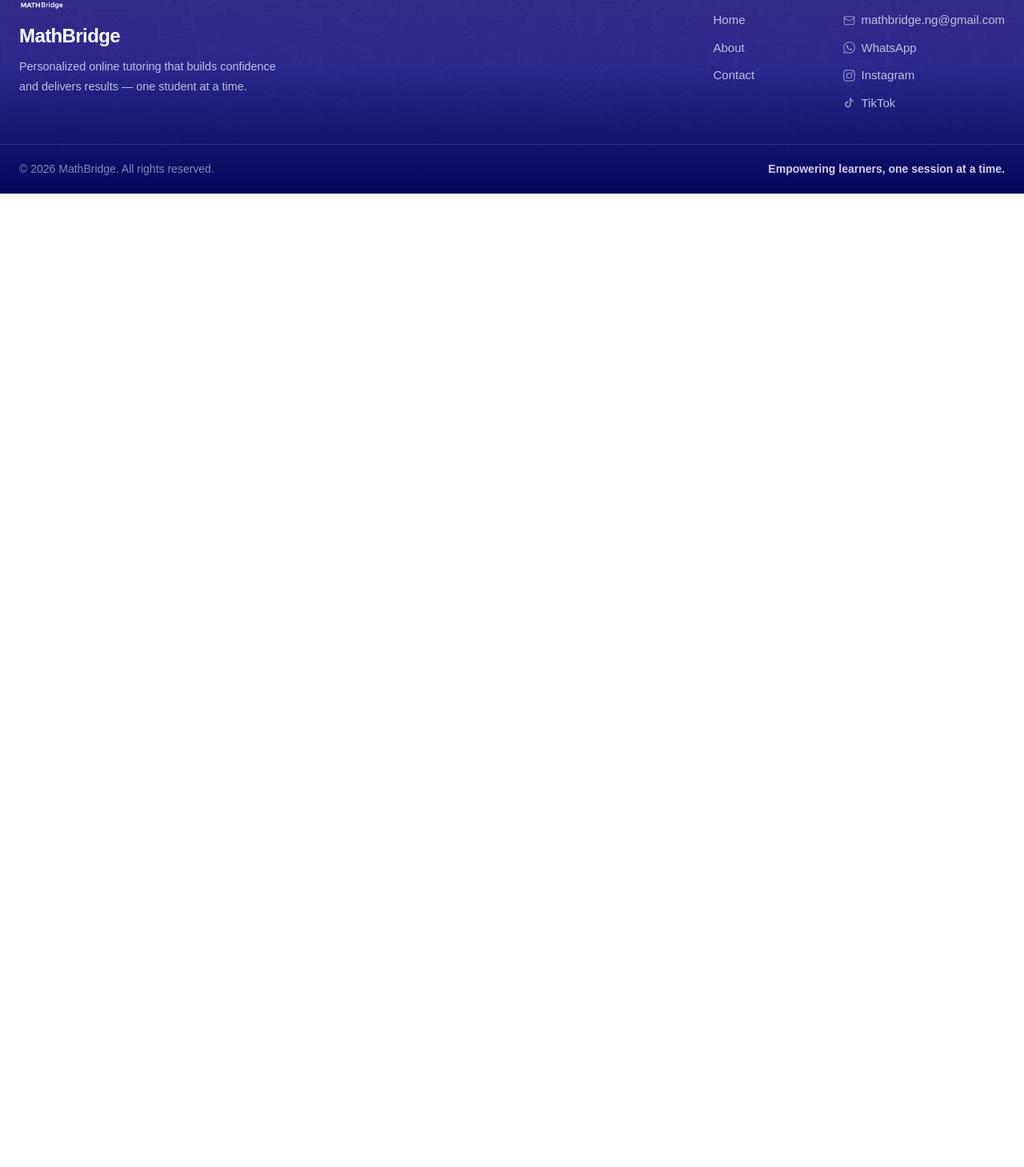
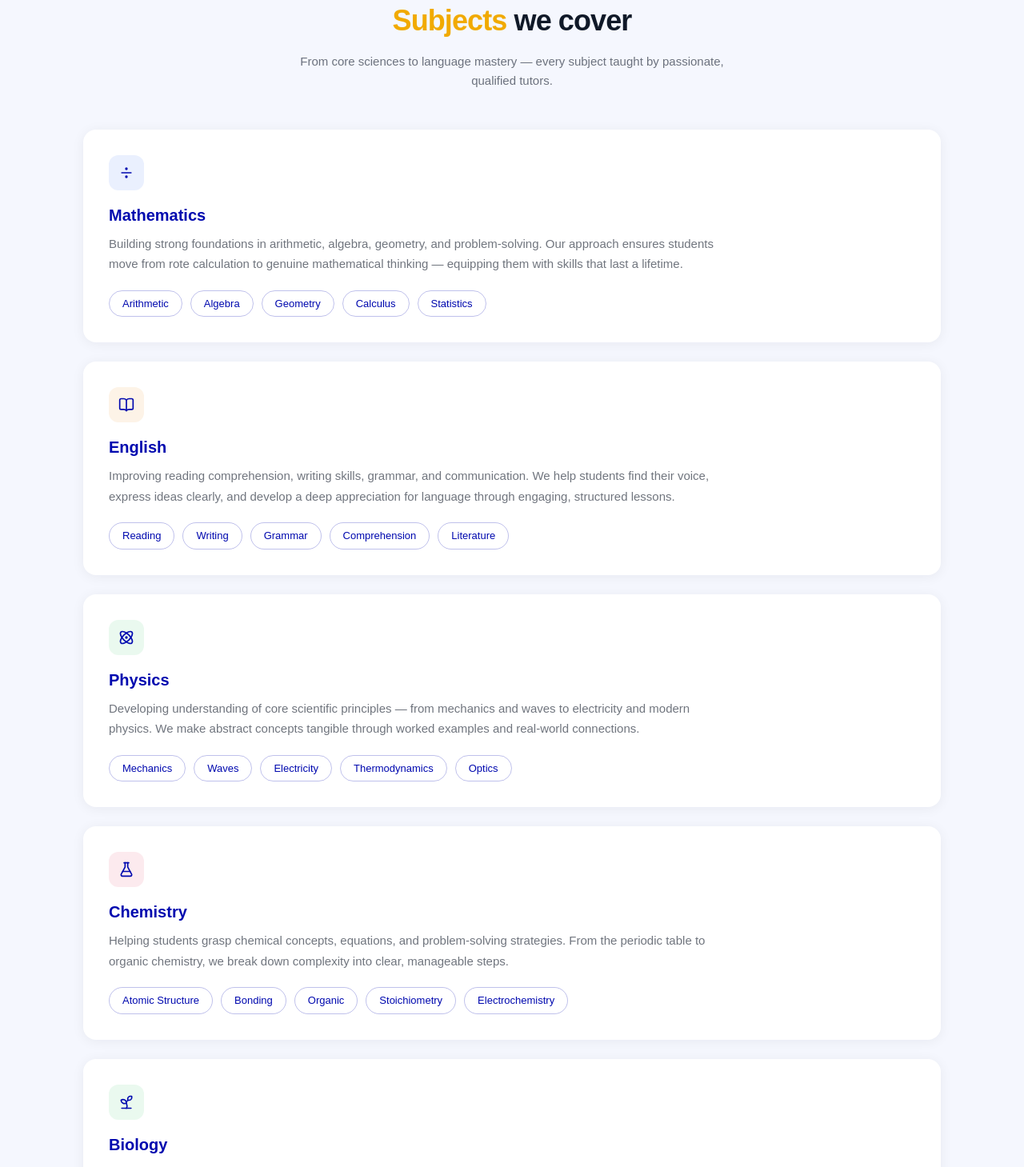
Before and after one commit to MathBridge-Academy-Global-Ltd/mathbridge-website, a Next.js app: page / in a window 1280 px wide. Shown: the part 1085-2544 px from the top of the page at 80% size. Before the commit the page ends 1327 px from the top, so only its background shows below. Built offline with nearby package versions, Linux system fonts and the light colour scheme; a web font is replaced by a local one.

Commit message:
feat: build subject section

```diff
--- a/app/page.tsx
+++ b/app/page.tsx
@@ -1,9 +1,11 @@
 import Hero from "@/components/Hero";
+import Subjects from "@/components/Subjects";
 
 export default function Home() {
   return (
     <>
       <Hero />
+      <Subjects />
     </>
   );
 }
--- /dev/null
+++ b/components/Subjects.tsx
@@ -0,0 +1,108 @@
+import { Divide, BookOpen, Atom, FlaskConical, Sprout } from "lucide-react";
+import type { LucideIcon } from "lucide-react";
+
+type Subject = {
+  icon: LucideIcon;
+  iconBg: string;
+  title: string;
+  description: string;
+  tags: string[];
+};
+
+const subjects: Subject[] = [
+  {
+    icon: Divide,
+    iconBg: "bg-[#EAF0FE]",
+    title: "Mathematics",
+    description:
+      "Building strong foundations in arithmetic, algebra, geometry, and problem-solving. Our approach ensures students move from rote calculation to genuine mathematical thinking — equipping them with skills that last a lifetime.",
+    tags: ["Arithmetic", "Algebra", "Geometry", "Calculus", "Statistics"],
+  },
+  {
+    icon: BookOpen,
+    iconBg: "bg-[#FDF3E7]",
+    title: "English",
+    description:
+      "Improving reading comprehension, writing skills, grammar, and communication. We help students find their voice, express ideas clearly, and develop a deep appreciation for language through engaging, structured lessons.",
+    tags: ["Reading", "Writing", "Grammar", "Comprehension", "Literature"],
+  },
+  {
+    icon: Atom,
+    iconBg: "bg-[#EAF9EF]",
+    title: "Physics",
+    description:
+      "Developing understanding of core scientific principles — from mechanics and waves to electricity and modern physics. We make abstract concepts tangible through worked examples and real-world connections.",
+    tags: ["Mechanics", "Waves", "Electricity", "Thermodynamics", "Optics"],
+  },
+  {
+    icon: FlaskConical,
+    iconBg: "bg-[#FCEAEE]",
+    title: "Chemistry",
+    description:
+      "Helping students grasp chemical concepts, equations, and problem-solving strategies. From the periodic table to organic chemistry, we break down complexity into clear, manageable steps.",
+    tags: ["Atomic Structure", "Bonding", "Organic", "Stoichiometry", "Electrochemistry"],
+  },
+  {
+    icon: Sprout,
+    iconBg: "bg-[#EAF9EF]",
+    title: "Biology",
+    description:
+      "Understanding living systems, ecology, genetics, and physiology — preparing students for academic success and careers in medicine, science, and beyond. We make biology vivid, relevant, and exciting.",
+    tags: ["Cell Biology", "Genetics", "Ecology", "Physiology", "Evolution"],
+  },
+];
+
+export default function Subjects() {
+  return (
+    <section className="bg-[#F5F7FE] py-20">
+      <div className="max-w-[1120px] mx-auto px-6">
+        {/* Heading */}
+        <div className="text-center max-w-xl mx-auto mb-12">
+          <h2 className="text-[2rem] md:text-[2.25rem] font-extrabold tracking-tight">
+            <span className="text-primaryGold">Subjects</span>{" "}
+            <span className="text-gray">we cover</span>
+          </h2>
+          <p className="mt-3 text-[0.9375rem] text-gray/60 leading-relaxed">
+            From core sciences to language mastery — every subject taught by
+            passionate, qualified tutors.
+          </p>
+        </div>
+
+        {/* Cards */}
+        <div className="flex flex-col gap-6">
+          {subjects.map(({ icon: Icon, iconBg, title, description, tags }) => (
+            <div
+              key={title}
+              className="bg-white rounded-2xl shadow-[0_2px_16px_rgba(16,25,40,0.06)] p-6 md:p-8"
+            >
+              <div
+                className={`inline-flex items-center justify-center w-11 h-11 rounded-xl ${iconBg}`}
+              >
+                <Icon size={20} className="text-primaryBlue" strokeWidth={2} />
+              </div>
+
+              <h3 className="mt-4 text-[1.25rem] font-bold text-primaryBlue">
+                {title}
+              </h3>
+
+              <p className="mt-2 text-[0.9375rem] leading-[1.7] text-gray/60 max-w-3xl">
+                {description}
+              </p>
+
+              <div className="mt-5 flex flex-wrap gap-2.5">
+                {tags.map((tag) => (
+                  <span
+                    key={tag}
+                    className="px-4 py-1.5 rounded-full border border-primaryBlue/25 text-primaryBlue text-[0.8125rem] font-medium"
+                  >
+                    {tag}
+                  </span>
+                ))}
+              </div>
+            </div>
+          ))}
+        </div>
+      </div>
+    </section>
+  );
+}
```
